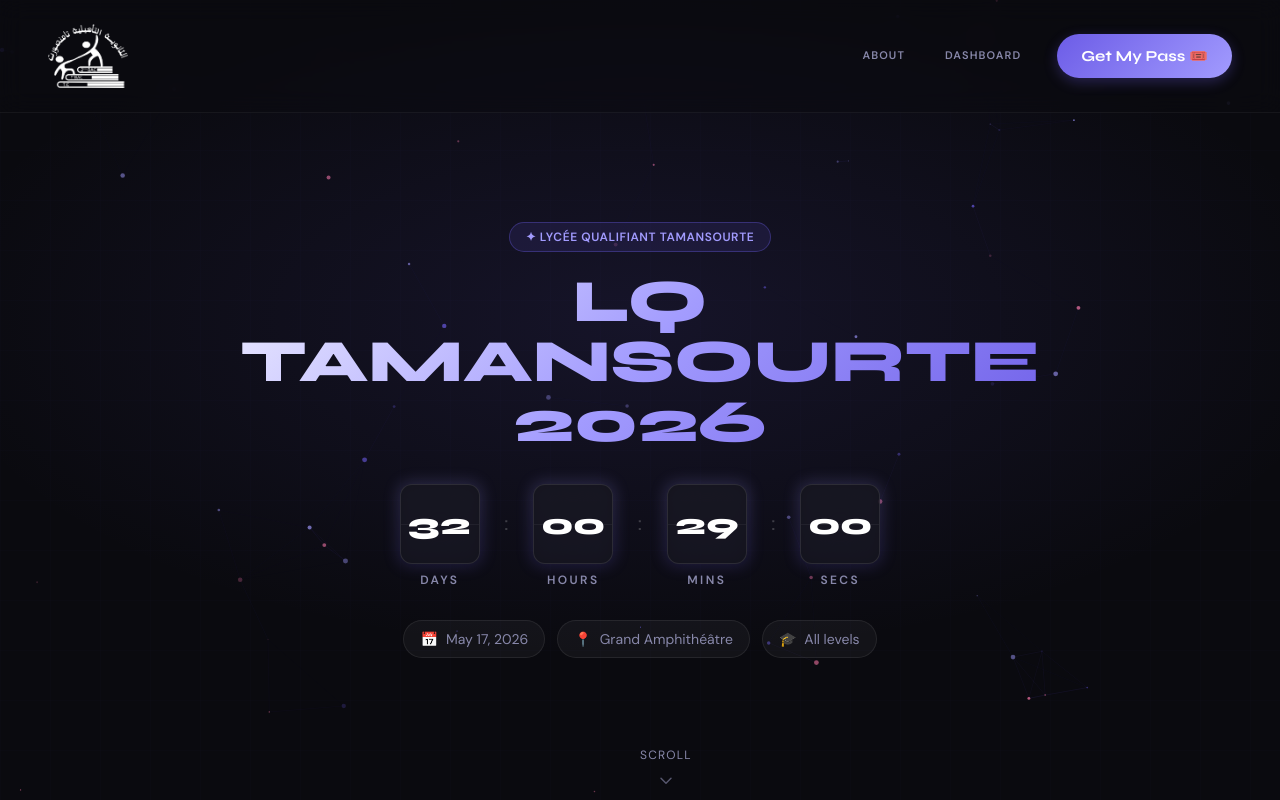
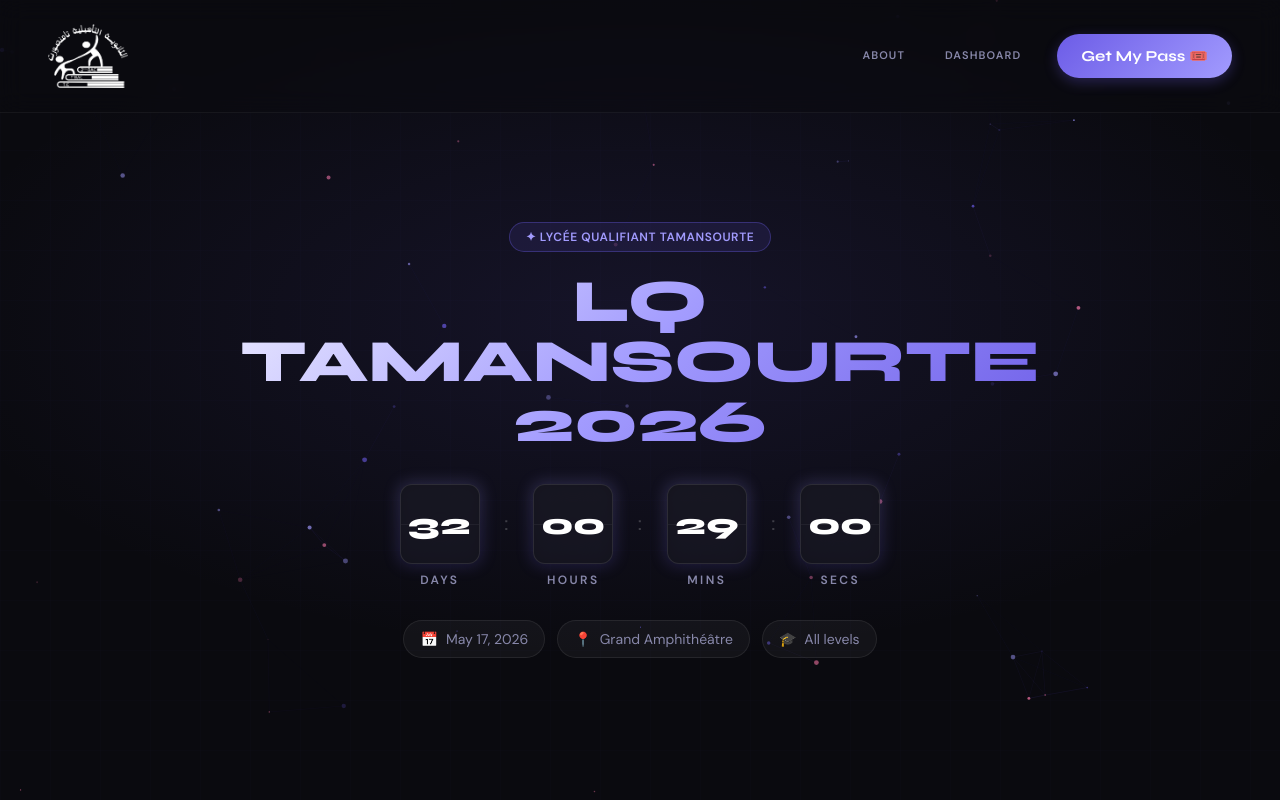
Before and after one commit to bourich1/event-lycee-qualifant-tamansourte, a Next.js app: page / in a window 1280 px wide. Shown: the top 800 px of the page. Built offline with nearby package versions, Linux system fonts and the light colour scheme.

Commit message:
feat: add interactive HeroSection component with animated particle canvas and countdown timer

```diff
--- a/components/HeroSection.tsx
+++ b/components/HeroSection.tsx
@@ -185,21 +185,7 @@ export default function HeroSection({ onGetPass }: HeroSectionProps) {
         </div>
       </div>
 
-      {/* Scroll indicator */}
-      <div className="absolute bottom-0 left-1/2 -translate-x-1/2 flex flex-col items-center gap-2 animate-bounce">
-        <span className="text-[#8888aa] text-xs font-dm tracking-widest uppercase">
-          Scroll
-        </span>
-        <svg width="20" height="20" viewBox="0 0 20 20" fill="none">
-          <path
-            d="M5 7l5 5 5-5"
-            stroke="rgba(136,136,170,0.6)"
-            strokeWidth="1.5"
-            strokeLinecap="round"
-            strokeLinejoin="round"
-          />
-        </svg>
-      </div>
+
     </section>
   )
 }
```
